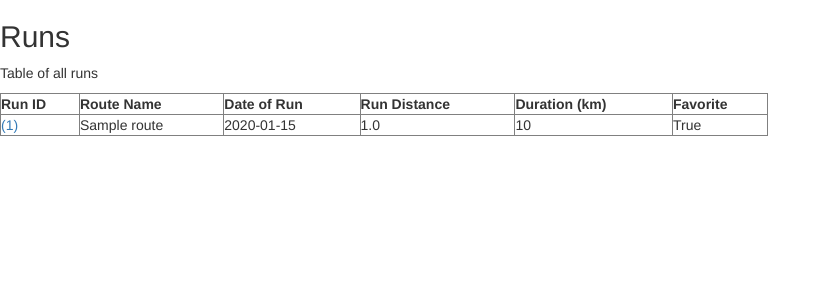
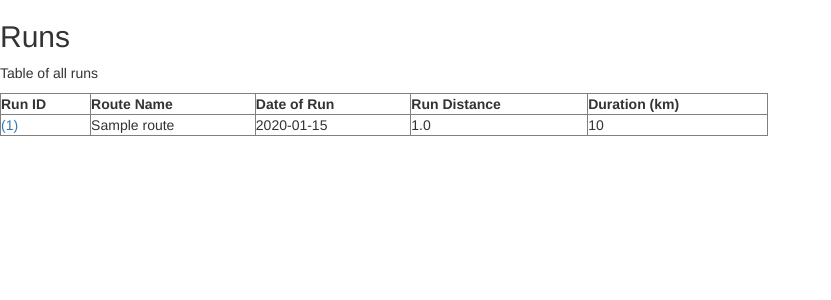
Before and after one commit to bekkam/hackbright-project, a Flask app: page /runs in a window 1280 px wide. Shown: the part 52-352 px from the top of the page, without its empty margins (0-831 px from the left). Run offline with Flask 2, Linux system fonts and the light colour scheme; tables that the repository leaves empty hold one stand-in row (values such as "Sample post"); some libraries are stand-ins or nearby versions.

Commit message:
Comment out ability to favorite on front end components, until feature works again

```diff
--- a/templates/profile.html
+++ b/templates/profile.html
@@ -30,7 +30,7 @@
         <th>Route Name</th>
         <th>Date Added</th>
         <th>Distance (km)</th>
-        <th>Favorite</th>
+        <!-- <th>Favorite</th> -->
         </tr>
 
         {% for route in routes %}
@@ -39,7 +39,7 @@
               <td> <a href="/routes/{{ route.route_id }}">{{ route.route_name }}</td>
               <td> {{ route.add_date }}
               <td> {{ route.route_distance }}
-              <td> {{ route.favorite }}
+              <!-- <td> {{ route.favorite }} -->
           </tr>
         {% endfor %}
 
--- a/templates/route.html
+++ b/templates/route.html
@@ -12,7 +12,7 @@
           <td> Route Name: {{ route.route_name }}
           <td> Add Date: {{ route.add_date }}
           <td> Distance (km): {{ route.route_distance }}
-          <td> Favorite: {{ route.favorite }}
+          <!-- <td> Favorite: {{ route.favorite }} -->
       </tr>
     </table>
 
--- a/templates/route_list.html
+++ b/templates/route_list.html
@@ -14,7 +14,7 @@
         <th>Route Name</th>
         <th>Add Date</th>
         <th>Distance (km)</th>
-        <th>Favorite</th>
+        <!-- <th>Favorite</th> -->
         </tr>
 
         {% for route in routes %}
@@ -23,7 +23,7 @@
               <td> <a href="/routes/{{ route.route_id }}">{{ route.route_name }}</td>
               <td> ({{ route.add_date }})
               <td> {{ route.route_distance }}
-              <td> {{ route.favorite }}
+              <!-- <td> {{ route.favorite }} -->
           </tr>
         {% endfor %}
     </table>
--- a/templates/run_list.html
+++ b/templates/run_list.html
@@ -15,7 +15,7 @@
         <th>Date of Run</th>
         <th>Run Distance</th>
         <th>Duration (km)</th>
-        <th>Favorite</th>
+        <!-- <th>Favorite</th> -->
 
         </tr>
         {% for run, route in ran_routes %}
@@ -25,7 +25,7 @@
               <td> {{ run.run_date }}
               <td> {{ route.route_distance }}
               <td> {{ run.duration }}
-              <td> {{ route.favorite }}
+              <!-- <td> {{ route.favorite }}                -->
           </tr>
         {% endfor %}
     </table>
```
